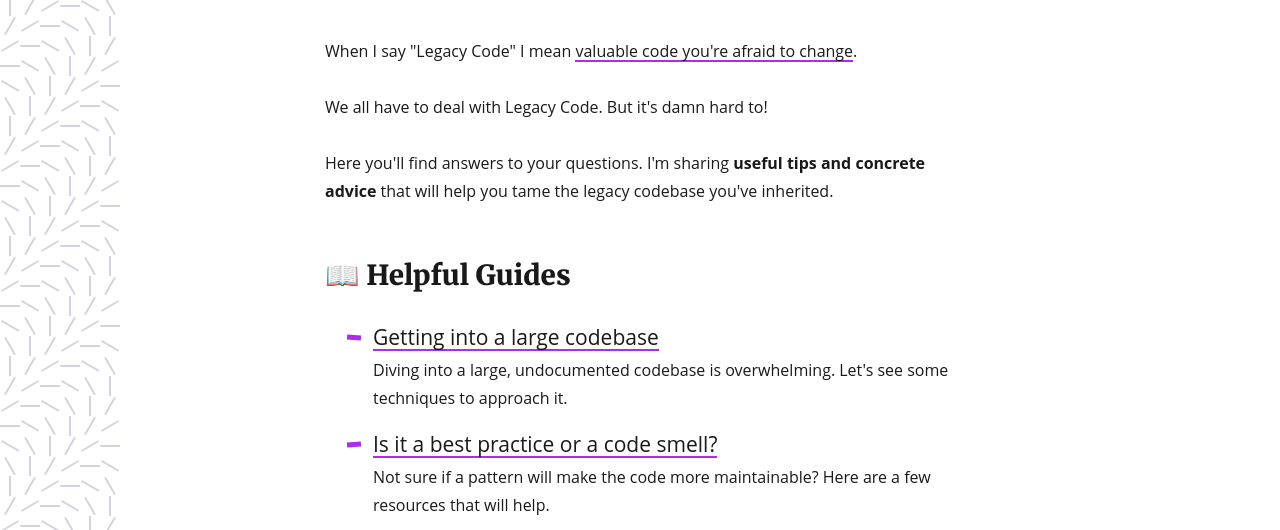
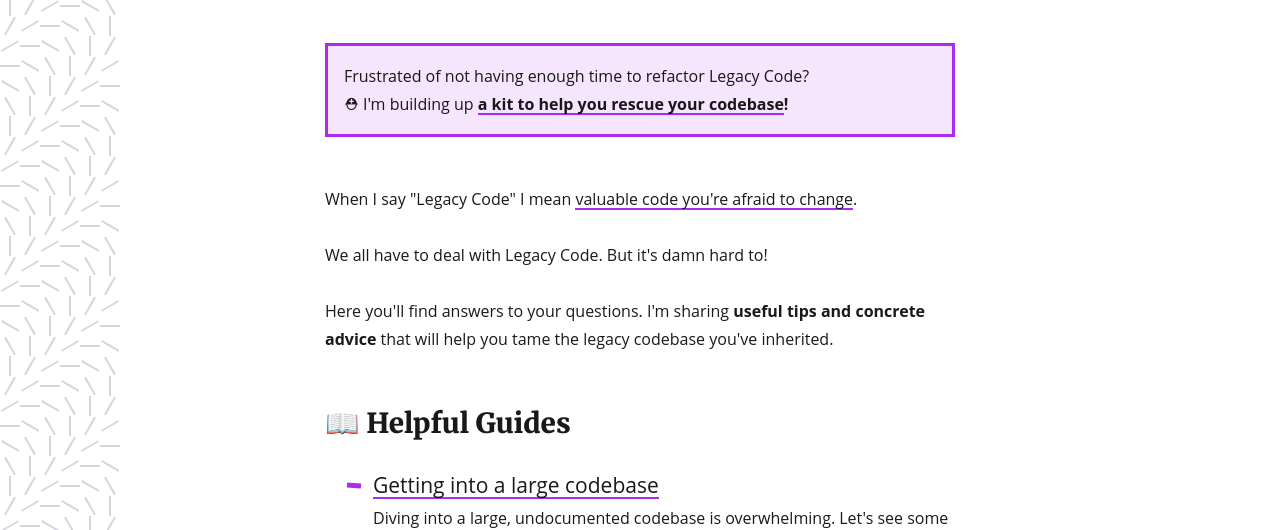
Before and after one commit to nicoespeon/understandlegacycode.com, a Gatsby site: page / in a window 1280 px wide. Shown: the part 249-779 px from the top of the page. Built offline with nearby package versions, Linux system fonts and the light colour scheme; Gatsby itself is replaced by a stand-in of ours; some packages are replaced by stand-ins of ours.

Commit message:
Add link to ComingSoon page

```diff
--- a/src/pages/index.js
+++ b/src/pages/index.js
@@ -6,7 +6,7 @@ import Layout from "../components/layout"
 import SEO from "../components/seo"
 import Bio from "../components/bio"
 import CTA from "../components/cta"
-import { rhythm } from "../utils/typography"
+import { rhythm, colors } from "../utils/typography"
 
 class IndexPage extends React.Component {
   render() {
@@ -27,6 +27,20 @@ class IndexPage extends React.Component {
             "documentation",
           ]}
         />
+        <Callout>
+          Frustrated of not having enough time to refactor Legacy Code?
+          <br />
+          <span role="img" aria-label="Rescue Worker Helmet">
+            ⛑
+          </span>{" "}
+          I'm building up{" "}
+          <strong>
+            <Link to={`first-aid-kit`}>
+              a kit to help you rescue your codebase
+            </Link>
+            !
+          </strong>
+        </Callout>
         <p>
           When I say "Legacy Code" I mean{" "}
           <Link to={"/blog/what-is-legacy-code-is-it-code-without-tests/"}>
@@ -156,6 +170,13 @@ const Ul = styled.ul`
   margin: "20px 0 40px";
 `
 
+const Callout = styled.div`
+  margin: 3rem 0;
+  padding: 1rem;
+  border: 3px ${colors.primary} solid;
+  background: ${colors.backgroundLightest};
+`
+
 const LargeLink = props => <Link style={{ fontSize: "21px" }} {...props} />
 
 export default IndexPage
```
